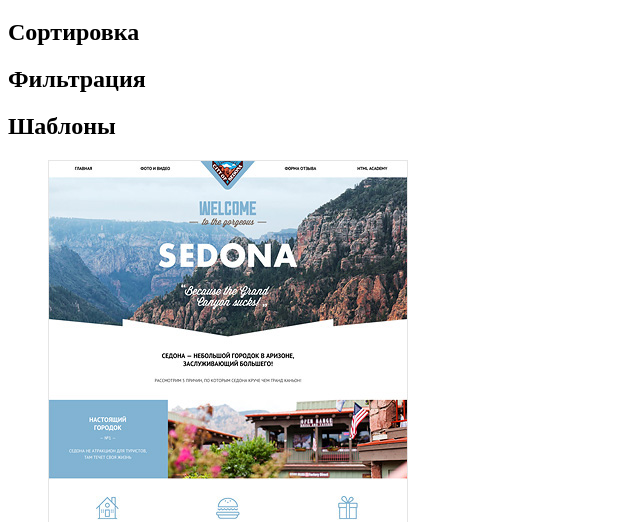
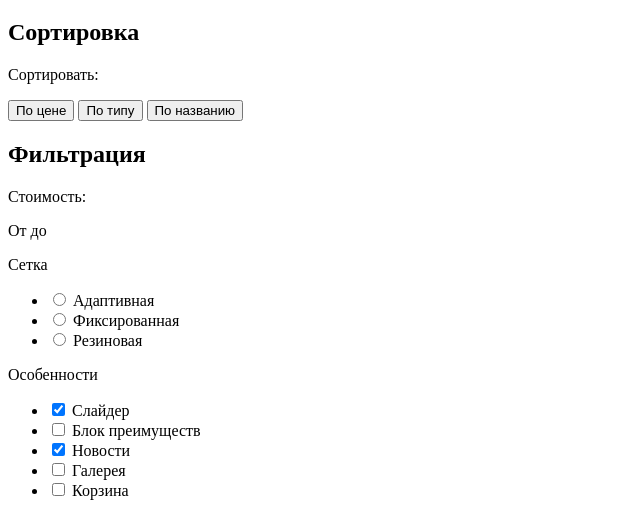
Before and after one commit to Nina3000/1162111-nerds-26, a plain HTML site: page catalog.html in a window 1280 px wide. Shown: the part 278-800 px from the top of the page, without its empty margins (0-640 px from the left). Drawn offline with Linux system fonts and the light colour scheme.

Commit message:
Добавила формы

```diff
--- a/catalog.html
+++ b/catalog.html
@@ -28,12 +28,62 @@
 
     <section>
       <h2 class="visually-hidden">Сортировка</h2>
-      <!--Форма для сортивки-->
+      <p>Сортировать:</p>
+      <button type="submit">По цене</button>
+      <button type="submit">По типу</button>
+      <button type="submit">По названию</button>
+      <!--Стрелки вверх/вниз для возрастания/убывания-->
     </section>
 
     <section>
       <h2 class="visually-hidden">Фильтрация</h2>
-      <!--Форма для сортивки-->
+      <form action="#" method="get">
+        <p>Стоимость:</p>
+        <div>
+          <!--Что-то из js вместо range для двух регулировщиков-->
+          От <output></output>
+          до <output></output>
+        </div>
+        <p>Сетка</p>
+        <ul>
+          <li>
+            <input type="radio" name="grid" value="responsive" id="responsive">
+            <label for="responsive">Адаптивная</label>
+          </li>
+          <li>
+            <input type="radio" name="grid" value="fix" id="fix">
+            <label for="fix">Фиксированная</label>
+          </li>
+          <li>
+            <input type="radio" name="grid" value="rub" id="rub">
+            <label for="">Резиновая</label>
+          </li>
+        </ul>
+        <p>Особенности</p>
+        <ul>
+          <li>
+            <input type="checkbox" name="slider" id="slider" checked>
+            <label for="slider">Слайдер</label>
+          </li>
+          <li>
+            <input type="checkbox" name="advantage" id="advantage">
+            <label for="advantage">Блок преимуществ</label>
+          </li>
+          <li>
+            <input type="checkbox" name="news" id="news" checked>
+            <label for="news">Новости</label>
+          </li>
+          <li>
+            <input type="checkbox" name="gallery" id="gallery">
+            <label for="gallery">Галерея</label>
+          </li>
+          <li>
+            <input type="checkbox" name="cart" id="cart">
+            <label for="cart">Корзина</label>
+          </li>
+        </ul>
+        <button></button>
+      </form>
     </section>
 
     <section>
```
